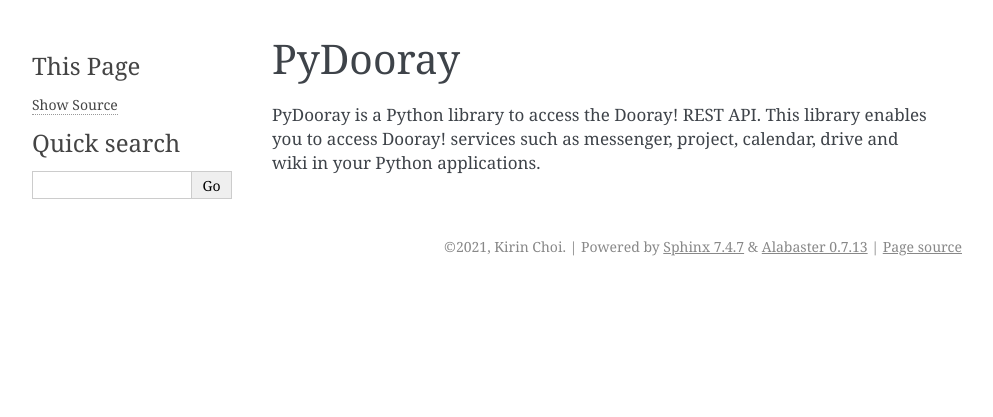
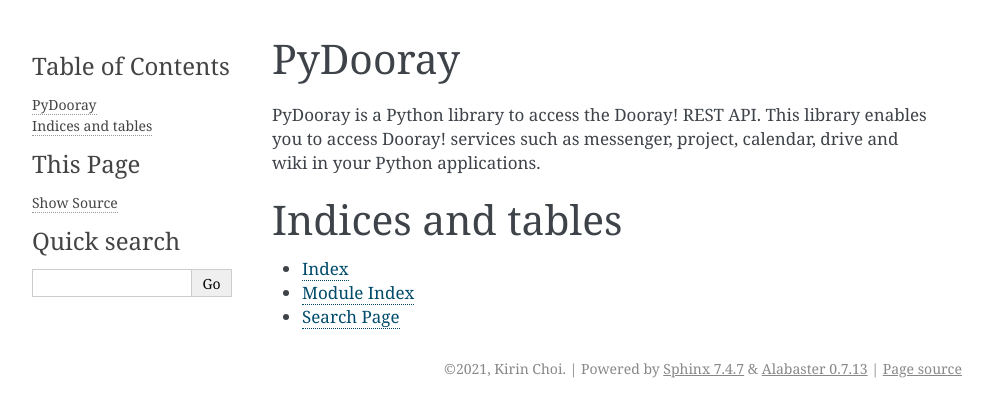
Before and after one commit to iizs/PyDooray, a Sphinx documentation site: the page built from docs/index.rst, in a window 1280 px wide. Shown: the top 417 px of the page, without its empty margins (148-1141 px from the left). Built offline with Sphinx 7.4.7, drawn with Linux system fonts in a browser that asks for light colours; part of the change alters nothing that is shown.

```diff
--- a/docs/index.rst
+++ b/docs/index.rst
@@ -1,5 +1,23 @@
+.. PyDooray documentation master file, created by
+   sphinx-quickstart on Tue Dec 28 12:32:04 2021.
+   You can adapt this file completely to your liking, but it should at least
+   contain the root `toctree` directive.
+
 PyDooray
 =======
 
 PyDooray is a Python library to access the Dooray! REST API.
 This library enables you to access Dooray! services such as messenger, project, calendar, drive and wiki in your Python applications.
+
+.. toctree::
+   :maxdepth: 2
+   :caption: Contents:
+
+
+
+Indices and tables
+==================
+
+* :ref:`genindex`
+* :ref:`modindex`
+* :ref:`search`
```
